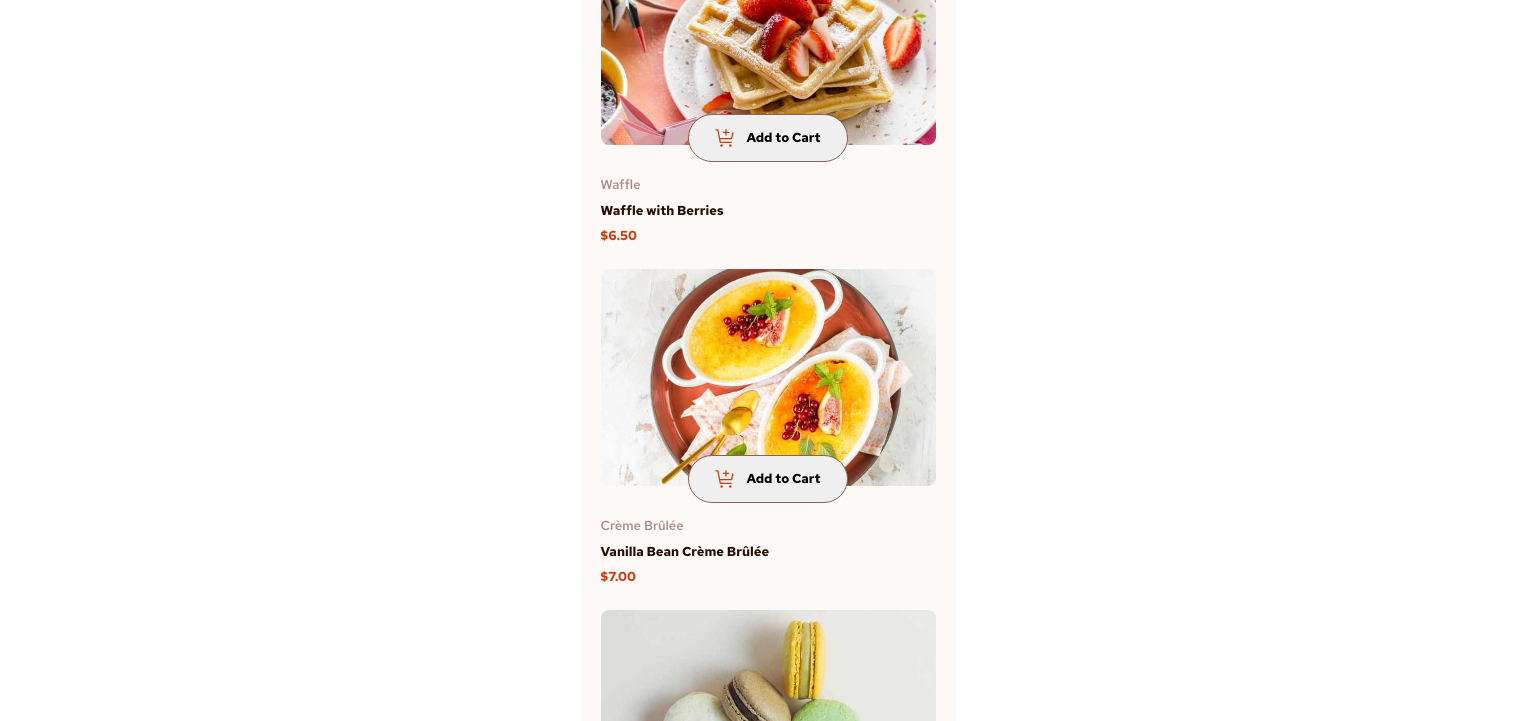
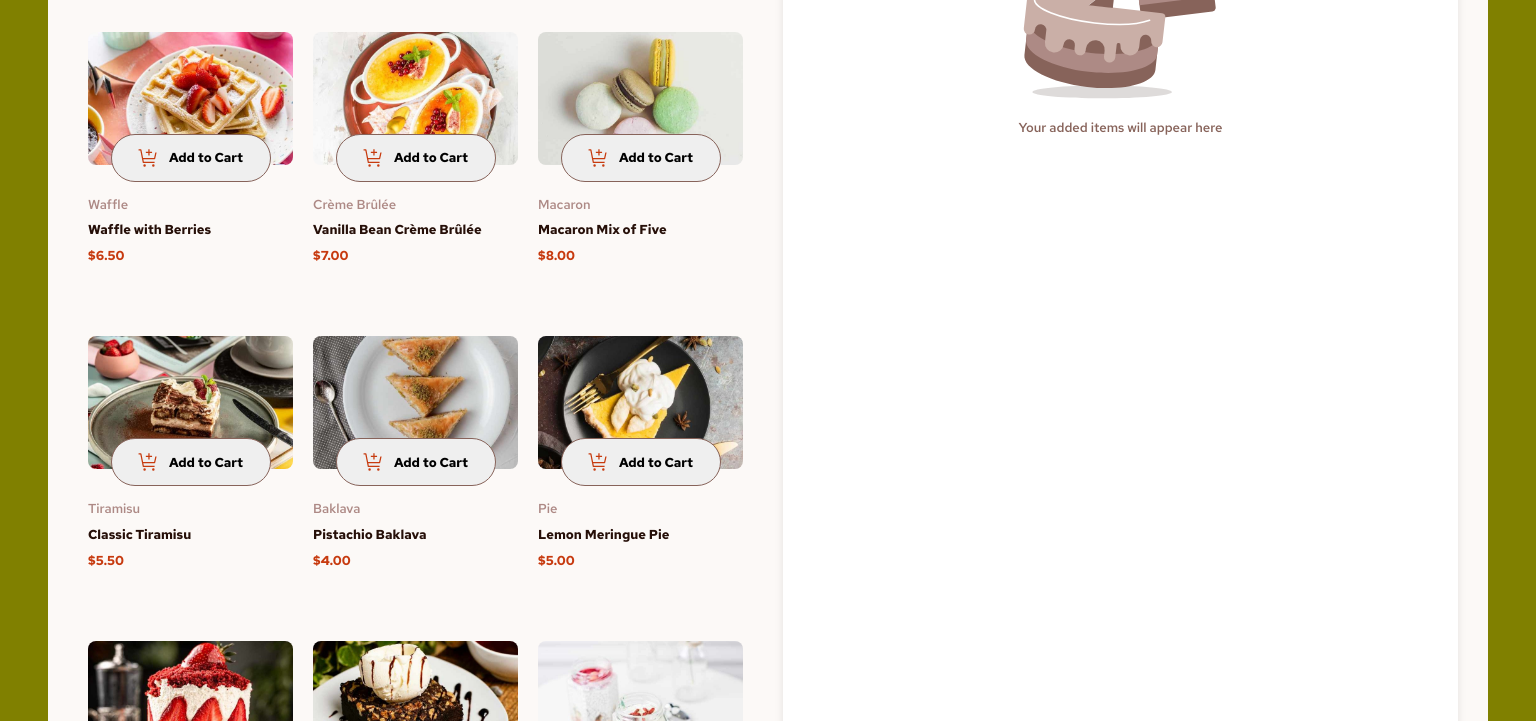
Before and after one commit to gillaercio/product-list-with-cart-main, a plain HTML site: page index.html in a window 1536 px wide. Shown: the part 153-874 px from the top of the page. Drawn offline with Linux system fonts and the light colour scheme.

Commit message:
Tablet and desktop design created

```diff
--- a/assets/css/main.css
+++ b/assets/css/main.css
@@ -411,3 +411,52 @@ hr,
   flex-shrink: 0;
   width: 100%;
 }
+
+@media screen and (min-width: 769px) {
+  body {
+    background-color: olive;
+  }
+
+  main {
+    max-width: 769px;
+  }
+
+  #desserts-list {
+    display: grid;
+    grid: 1rem;
+    grid-template-columns: repeat(2, 1fr);
+  }
+
+  .card__dessert {
+    padding: 1rem;
+  }
+}
+
+@media screen and (min-width: 1024px) {
+  main {
+    grid-template-columns: repeat(2, 1fr);
+    max-width: 1024px;
+  }
+
+  #desserts-list {
+    grid-template-columns: repeat(2, 1fr);
+  }
+}
+
+@media screen and (min-width: 1440px) {
+  main {
+    max-width: 1440px;
+    padding: 3rem;
+  }
+
+  #desserts-list {
+    grid-template-columns: repeat(3, 1fr);
+  }
+
+  #cart-section .cart__full {
+    display: flex;
+    flex: 1;
+    overflow-y: auto;
+    height: 100vh;
+  }
+}
```
Also changed, not shown: index.html (+1 -1 lines).
